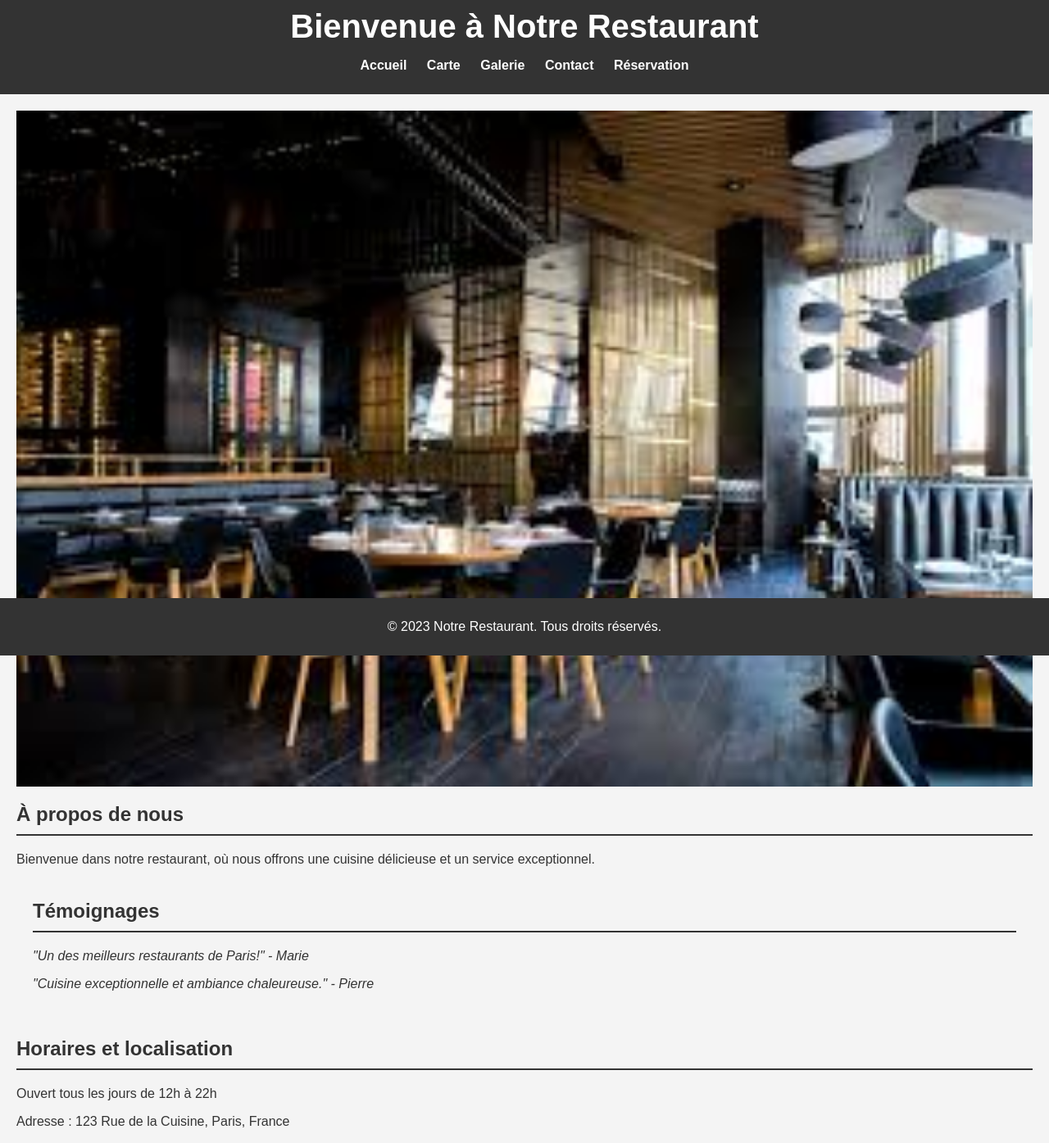
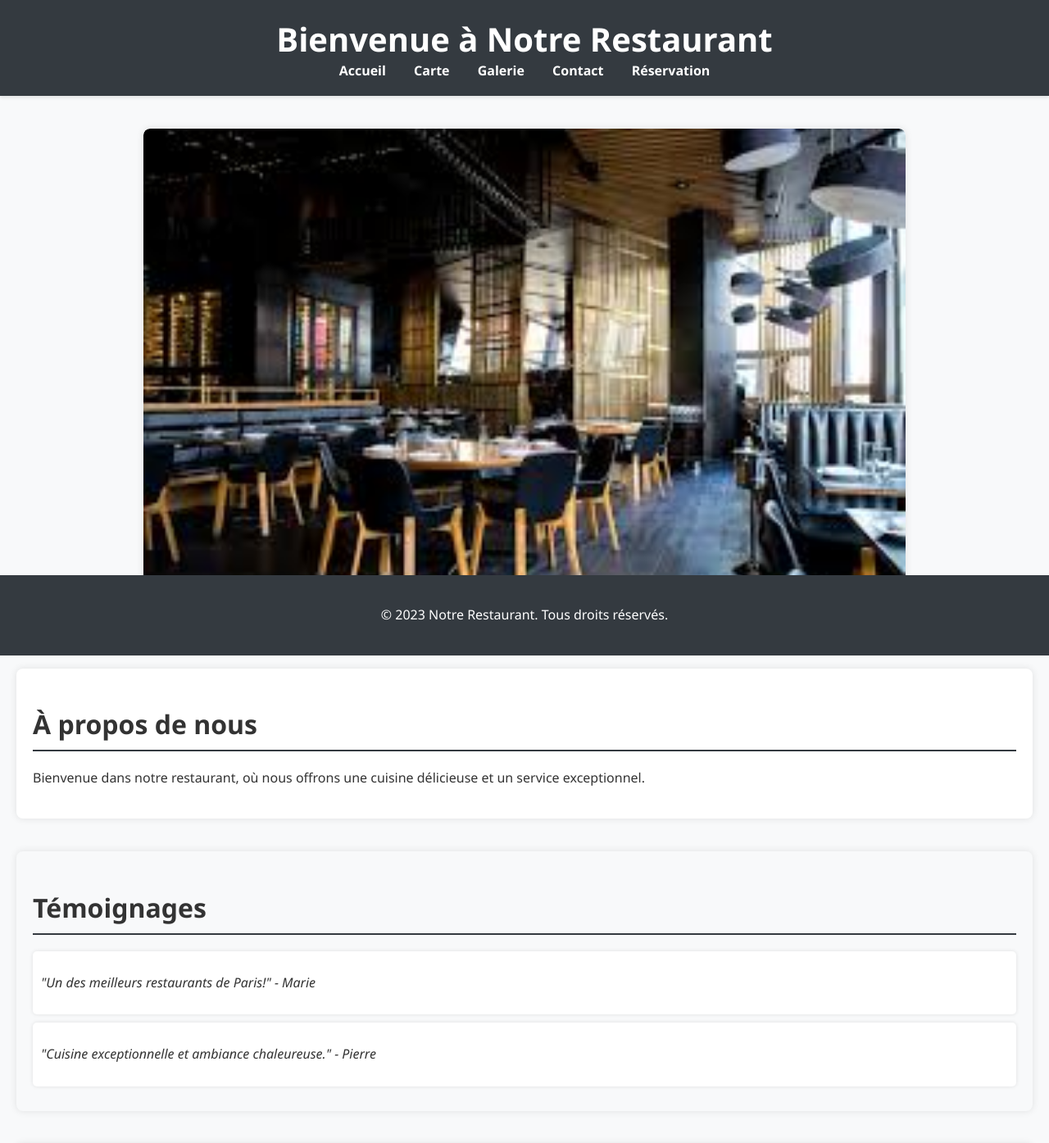
Before and after one commit to MathGg1234/Site-Restaurant, a PHP site: page / in a window 1280 px wide. Shown: the top 1395 px of the page at 82% size. Run offline with PHP 8.4, Linux system fonts and the light colour scheme; tables that the repository leaves empty or names only in its code hold one stand-in row (values such as "Sample post").

Commit message:
Changement

```diff
--- a/assets/css/style.css
+++ b/assets/css/style.css
@@ -1,17 +1,20 @@
 /* General Styles */
 body {
-    font-family: Arial, sans-serif;
+    font-family: 'Segoe UI', Tahoma, Geneva, Verdana, sans-serif;
     margin: 0;
     padding: 0;
-    background-color: #f4f4f4;
+    background-color: #f8f9fa;
     color: #333;
+    min-height: 100vh; /* Hauteur minimale de la vue à 100% */
+    position: relative; /* Position relative pour que le footer s'affiche correctement */
 }
 
 header {
-    background-color: #333;
+    background-color: #343a40;
     color: #fff;
-    padding: 10px 0;
+    padding: 20px 0;
     text-align: center;
+    box-shadow: 0 2px 4px rgba(0,0,0,0.1);
 }
 
 header h1 {
@@ -22,11 +25,12 @@ header h1 {
 nav ul {
     list-style: none;
     padding: 0;
+    margin: 0;
 }
 
 nav ul li {
     display: inline;
-    margin: 0 10px;
+    margin: 0 15px;
 }
 
 nav ul li a {
@@ -40,22 +44,32 @@ nav ul li a:hover {
 }
 
 main {
-    padding: 20px;
+    padding: 40px 20px;
 }
 
-main section {
-    margin-bottom: 20px;
+.section {
+    margin-bottom: 40px;
+    padding: 20px;
+    background-color: #fff;
+    border-radius: 8px;
+    box-shadow: 0 0 10px rgba(0,0,0,0.1);
 }
 
-main h2 {
-    border-bottom: 2px solid #333;
+h2 {
+    border-bottom: 2px solid #343a40;
     padding-bottom: 10px;
+    margin-bottom: 20px;
+    font-size: 2em;
+}
+
+p {
+    line-height: 1.6;
 }
 
 form {
     background-color: #fff;
     padding: 20px;
-    border-radius: 5px;
+    border-radius: 8px;
     box-shadow: 0 0 10px rgba(0,0,0,0.1);
 }
 
@@ -75,7 +89,7 @@ form input, form textarea {
 
 form button {
     padding: 10px 20px;
-    background-color: #333;
+    background-color: #343a40;
     color: #fff;
     border: none;
     border-radius: 5px;
@@ -84,18 +98,28 @@ form button {
 }
 
 form button:hover {
-    background-color: #555;
+    background-color: #495057;
 }
 
 footer {
-    background-color: #333;
+    background-color: #343a40;
     color: #fff;
     text-align: center;
-    padding: 10px 0;
+    padding: 20px 0;
     position: fixed;
     bottom: 0;
     width: 100%;
+    display: none; /* Par défaut, le footer est caché */
+    transition: display 0.3s ease; /* Ajout d'une transition pour une apparence fluide */
 }
+
+
+
+.wrapper {
+    margin-bottom: 80px; /* Hauteur du footer */
+}
+
+
 
 table {
     width: 100%;
@@ -113,26 +137,18 @@ th, td {
 }
 
 th {
-    background-color: #333;
+    background-color: #343a40;
     color: #fff;
 }
 
-
-
-
-
-
-
-
-
-
-
-
-
 /* Carousel */
-#carousel {
-    width: 100%;
+.carousel-container {
+    width: 75%;
+    margin: 0 auto; /* Centre le carousel horizontalement */
     overflow: hidden;
+    margin-bottom: 40px;
+    border-radius: 8px;
+    box-shadow: 0 0 10px rgba(0,0,0,0.1);
 }
 
 .carousel {
@@ -143,6 +159,7 @@ th {
 .carousel img {
     width: 100%;
     flex-shrink: 0;
+    border-radius: 8px;
 }
 
 /* Keyframes for carousel animation */
@@ -153,21 +170,23 @@ th {
     100% { transform: translateX(0%); }
 }
 
-
-
-
 /* Testimonials */
-#testimonials {
-    background: #f4f4f4;
+.testimonials-section {
+    background: #f8f9fa;
     padding: 20px;
-    margin: 20px 0;
+    border-radius: 8px;
+    box-shadow: 0 0 10px rgba(0,0,0,0.1);
 }
 
-#testimonials h2 {
-    margin-top: 0;
+.testimonial {
+    background: #fff;
+    padding: 10px;
+    border-radius: 5px;
+    box-shadow: 0 0 5px rgba(0,0,0,0.1);
+    margin-bottom: 10px;
 }
 
-#testimonials p {
+.testimonial p {
     font-style: italic;
 }
 
@@ -180,7 +199,8 @@ th {
 #daily-menu {
     background: #fff8dc;
     padding: 20px;
-    margin: 20px 0;
+    border-radius: 8px;
+    box-shadow: 0 0 10px rgba(0,0,0,0.1);
 }
 
 #daily-menu h2 {
@@ -188,16 +208,11 @@ th {
 }
 
 /* Social Media */
-#social-media {
+.social-media {
     margin-top: 10px;
 }
 
-#social-media a {
+.social-media a {
     margin-right: 10px;
     text-decoration: none;
-    color: #555;
-}
-
-#social-media a:hover {
-    color: #000;
-}
+    color: #495057;
--- a/index.php
+++ b/index.php
@@ -2,12 +2,17 @@
 include 'includes/header.php';
 include 'includes/db.php';
 
+// Récupérer les menus du jour
 $menu_du_jour = $conn->query("SELECT * FROM daily_menu");
+
+// Récupérer le menu sélectionné
+$menu_selectionne = $conn->query("SELECT * FROM daily_menu WHERE selected = 1");
 ?>
 
 <main>
+<div class="wrapper">
     <!-- Carousel d'images -->
-    <section id="carousel">
+    <section id="carousel" class="carousel-container">
         <div class="carousel">
             <img src="assets/images/plat1.jpg" alt="Plat 1">
             <img src="assets/images/plat2.jpg" alt="Plat 2">
@@ -15,79 +20,77 @@ $menu_du_jour = $conn->query("SELECT * FROM daily_menu");
         </div>
     </section>
 
-    <section id="about">
+    <section id="about" class="section">
         <h2>À propos de nous</h2>
         <p>Bienvenue dans notre restaurant, où nous offrons une cuisine délicieuse et un service exceptionnel.</p>
     </section>
 
     <!-- Témoignages clients -->
-    <section id="testimonials">
+    <section id="testimonials" class="section testimonials-section">
         <h2>Témoignages</h2>
-        <p>"Un des meilleurs restaurants de Paris!" - Marie</p>
-        <p>"Cuisine exceptionnelle et ambiance chaleureuse." - Pierre</p>
+        <div class="testimonial">
+            <p>"Un des meilleurs restaurants de Paris!" - Marie</p>
+        </div>
+        <div class="testimonial">
+            <p>"Cuisine exceptionnelle et ambiance chaleureuse." - Pierre</p>
+        </div>
     </section>
 
-    <section id="hours-location">
+    <section id="hours-location" class="section">
         <h2>Horaires et localisation</h2>
         <p>Ouvert tous les jours de 12h à 22h</p>
         <p>Adresse : 123 Rue de la Cuisine, Paris, France</p>
 
         <!-- Intégration de Google Maps -->
         <div id="map">
-            <!-- Assurez-vous d'ajouter votre clé API Google Maps -->
-
-
             <iframe src="https://www.google.com/maps/embed?pb=!1m18!1m12!1m3!1d21292.707778992703!2d-1.6883281499999998!3d48.15673855!2m3!1f0!2f0!3f0!3m2!1i1024!2i768!4f13.1!3m3!1m2!1s0x480edde419aaba19%3A0x1b663446de01a979!2sCarrefour%20City!5e0!3m2!1sfr!2sfr!4v1717595816072!5m2!1sfr!2sfr" width="600" height="450" style="border:0;" allowfullscreen="" loading="lazy" referrerpolicy="no-referrer-when-downgrade"></iframe>
-
-
         </div>
     </section>
 
-    <section id="menu">
-        <h2>Notre Carte</h2>
-        <p><a href="menu.php">Découvrez notre menu</a></p>
-    </section>
-
     <!-- Menu du jour -->
-    <section id="daily-menu">
+    <section id="daily-menu" class="section">
         <h2>Menu du jour</h2>
         <?php
-        if ($menu_du_jour->num_rows > 0) {
-            while($row = $menu_du_jour->fetch_assoc()) {
-                echo "<p>" . $row['dish_name'] . " - " . $row['description'] . "</p>";
+        if ($menu_selectionne->num_rows > 0) {
+            while($row = $menu_selectionne->fetch_assoc()) {
+                echo "<p><strong>" . $row['dish_name'] . "</strong> <br> <br>" . $row['description'] . "</p>";
             }
         } else {
-            echo "<p>Pas de menu du jour disponible.</p>";
+            echo "<p>Pas de menu du jour sélectionné.</p>";
         }
         ?>
     </section>
 
-    <section id="contact">
-
-
-
-
+    <section id="contact" class="section">
         <h2>Contactez-nous</h2>
-
-
-
-
-
         <p>Email : contact@restaurant.com</p>
         <p>Téléphone : 01 23 45 67 89</p>
 
-
-                    <!-- Icônes des réseaux sociaux -->
-        <div id="social-media">
+        <!-- Icônes des réseaux sociaux -->
+        <div id="social-media" class="social-media">
             <a href="https://www.facebook.com/restaurant" target="_blank">Facebook</a>
             <a href="https://www.twitter.com/restaurant" target="_blank">Twitter</a>
             <a href="https://www.instagram.com/restaurant" target="_blank">Instagram</a>
         </div>
+    </section>
+    </div>
+</main>
 
-        <br>
-        <br>
-    </section>
-</main>
+<script>
+
+window.addEventListener("scroll", function() {
+    var footer = document.querySelector("footer");
+    var scrollTop = window.scrollY;
+    var windowHeight = window.innerHeight;
+    var documentHeight = document.body.clientHeight;
+    if (scrollTop + windowHeight >= documentHeight) {
+        footer.style.display = "block"; // Afficher le footer lorsque l'utilisateur a défilé jusqu'en bas
+    } else {
+        footer.style.display = "none"; // Cacher le footer sinon
+    }
+});
+</script>
+
 <?php include 'includes/footer.php'; ?>
 
 <?php
```
Also changed, not shown: admin/add_daily_menu.php (+12 -1 lines), admin/index.php (+59 -8 lines), admin/select_menu.php (added, +31 -0 lines), reservations/index.php (+16 -1 lines).
